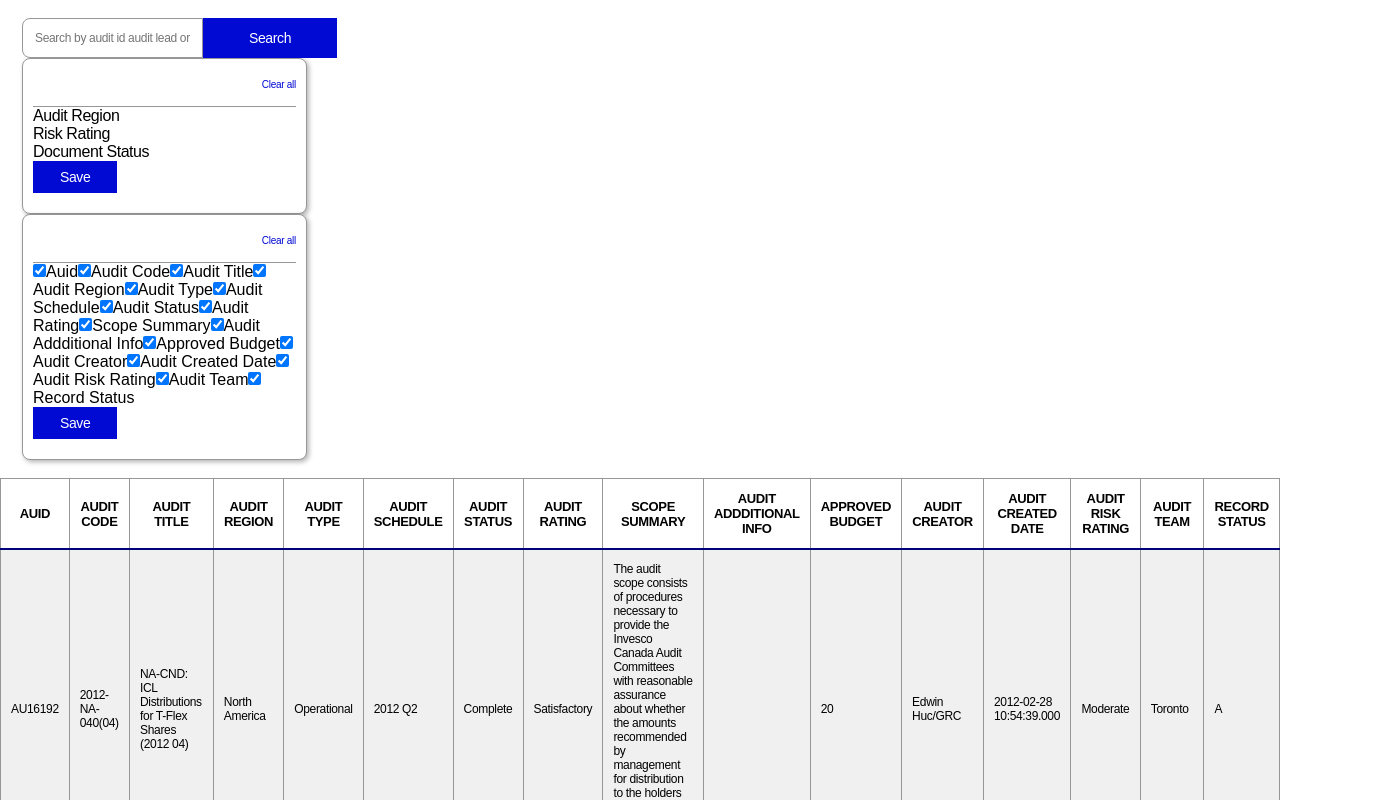
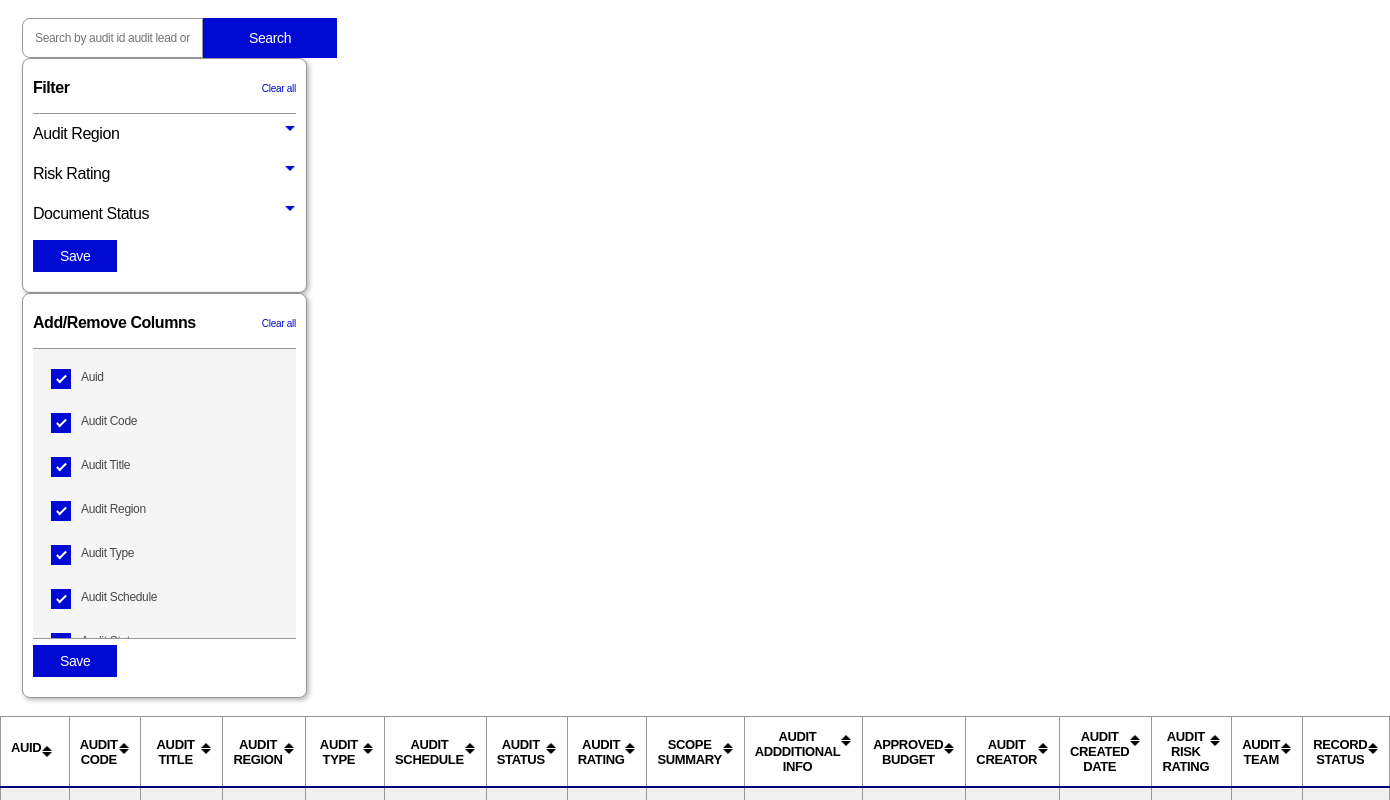
Before and after one commit to artandrey/table, a React (Create React App) app: page / in a window 1280 px wide. Shown: the top 800 px of the page, 1390 px wide, since content can reach past the window. Built offline with nearby package versions, Linux system fonts and the light colour scheme.

Commit message:
added styles for filters

```diff
--- /dev/null
+++ b/src/components/Checkbox/Checkbox.css
@@ -0,0 +1,116 @@
+.control {
+    font-family: arial;
+    display: block;
+    position: relative;
+    padding-left: 30px;
+    margin-bottom: 5px;
+    padding-top: 3px;
+    cursor: pointer;
+    font-size: 12px;
+    letter-spacing: -0.33px;
+    line-height: 14px;
+    color: #484848;
+}
+.control input {
+    position: absolute;
+    z-index: -1;
+    opacity: 0;
+}
+.control_indicator {
+    position: absolute;
+    top: 2px;
+    left: 0;
+    height: 20px;
+    width: 20px;
+    background: #ffffff;
+    border: 1px solid #979797;
+    border-radius: 0px;
+}
+.control:hover input ~ .control_indicator,
+.control input:focus ~ .control_indicator {
+    background: #ffffff;
+}
+
+.control input:checked ~ .control_indicator {
+    background: #000ad2;
+    border: none;
+}
+.control:hover input:not([disabled]):checked ~ .control_indicator,
+.control input:checked:focus ~ .control_indicator {
+    background: #000ad2;
+}
+.control input:disabled ~ .control_indicator {
+    background: #ffffff;
+    opacity: 3;
+    pointer-events: none;
+}
+.control_indicator:after {
+    box-sizing: unset;
+    content: '';
+    position: absolute;
+    display: none;
+}
+.control input:checked ~ .control_indicator:after {
+    display: block;
+}
+.control-checkbox .control_indicator:after {
+    left: 8px;
+    top: 4px;
+    width: 3px;
+    height: 8px;
+    border: solid #ffffff;
+    border-width: 0 2px 2px 0;
+    transform: rotate(45deg);
+}
+.control-checkbox input:disabled ~ .control_indicator:after {
+    border-color: #ffffff;
+}
+.control-checkbox .control_indicator::before {
+    content: '';
+    display: block;
+    position: absolute;
+    left: 0;
+    top: 0;
+    width: 4.5rem;
+    height: 4.5rem;
+    margin-left: -1.3rem;
+    margin-top: -1.3rem;
+    background: #2046af;
+    border-radius: 3rem;
+    opacity: 0.6;
+    z-index: 99999;
+    transform: scale(0);
+}
+@keyframes s-ripple {
+    0% {
+        transform: scale(0);
+    }
+    20% {
+        transform: scale(1);
+    }
+    100% {
+        opacity: 0;
+        transform: scale(1);
+    }
+}
+@keyframes s-ripple-dup {
+    0% {
+        transform: scale(0);
+    }
+    30% {
+        transform: scale(1);
+    }
+    60% {
+        transform: scale(1);
+    }
+    100% {
+        opacity: 0;
+        transform: scale(1);
+    }
+}
+.control-checkbox input + .control_indicator::before {
+    animation: s-ripple 250ms ease-out;
+}
+.control-checkbox input:checked + .control_indicator::before {
+    animation-name: s-ripple-dup;
+}
--- /dev/null
+++ b/src/components/Checkbox/Checkbox.jsx
@@ -0,0 +1,13 @@
+import React from 'react';
+import './Checkbox.css';
+const Checkbox = ({ children, ...otherProps }) => {
+    return (
+        <label class="control control-checkbox">
+            {children}
+            <input {...otherProps} type="checkbox" />
+            <div class="control_indicator"></div>
+        </label>
+    );
+};
+
+export default Checkbox;
--- a/src/components/Details/Details.jsx
+++ b/src/components/Details/Details.jsx
@@ -6,7 +6,7 @@ const Details = ({ children }) => {
     return (
         <details className={s.details}>
             <summary>
-                <div>
+                <div className={s.summary}>
                     <h3 className={s.detailsHeader}>{summary}</h3>
                 </div>
             </summary>
--- a/src/components/Details/Details.module.scss
+++ b/src/components/Details/Details.module.scss
@@ -9,3 +9,19 @@
     line-height: 18px;
     font-weight: 500;
 }
+.summary {
+    padding: 11px 0;
+    display: flex;
+    justify-content: space-between;
+    &::after {
+        content: '';
+        display: block;
+        width: 10px;
+        height: 10px;
+        background-image: url('../../assets/triangle-blue.png');
+        background-size: contain;
+        margin: 1px;
+        background-repeat: no-repeat;
+        rotate: 90deg;
+    }
+}
--- a/src/components/FloatingColumnsFilter/FloatingColumnsFilter.jsx
+++ b/src/components/FloatingColumnsFilter/FloatingColumnsFilter.jsx
@@ -1,30 +1,42 @@
 import React, { useCallback, useId } from 'react';
+import Checkbox from '../Checkbox/Checkbox';
 import FloatingTableWrapper from '../FloatingTableForm/FloatingTableWrapper';
+import s from './FloatingTableFilter.module.scss';
 
 const FloatingColumnsFilter = ({ columns, onFilterApply }) => {
     const formId = useId();
-    const handleSubmit = useCallback((event) => {
+    const handleSubmit = useCallback(
+        (event) => {
             event.preventDefault();
             const formData = new FormData(event.target);
             onFilterApply && onFilterApply(formData.getAll('column'));
-    }, []);
+        },
+        [onFilterApply]
+    );
 
-    const handleReset = useCallback((event) => {
+    const handleReset = useCallback(
+        (event) => {
             onFilterApply && onFilterApply(null);
-    });
+        },
+        [onFilterApply]
+    );
     return (
-        <FloatingTableWrapper formId={formId}>
-            <form onSubmit={handleSubmit} onReset={handleReset} id={formId}>
+        <FloatingTableWrapper title="Add/Remove Columns" formId={formId}>
+            <form
+                className={s.form}
+                onSubmit={handleSubmit}
+                onReset={handleReset}
+                id={formId}
+            >
                 {columns.map((column) => (
-                    <label key={column.Title}>
-                        <input
-                            type="checkbox"
+                    <Checkbox
+                        key={column.Title}
                         name="column"
                         value={column.accessor}
                         defaultChecked={column.showByDefault}
-                        />
-                        <span>{column.Title}</span>
-                    </label>
+                    >
+                        {column.Title}
+                    </Checkbox>
                 ))}
             </form>
         </FloatingTableWrapper>
--- /dev/null
+++ b/src/components/FloatingColumnsFilter/FloatingTableFilter.module.scss
@@ -0,0 +1,26 @@
+.form {
+    padding: 18px;
+    max-height: 290px;
+    position: relative;
+    display: flex;
+    flex-direction: column;
+    gap: 22px;
+    background-color: #f5f5f5;
+    border-bottom: 1px solid #979797;
+    overflow-y: auto;
+    /* ===== Scrollbar CSS ===== */
+    /* Firefox */
+    scrollbar-width: none;
+    scrollbar-color: #000ad2 #00000000;
+    &::-webkit-scrollbar {
+        width: 6px;
+    }
+    &::-webkit-scrollbar-track {
+        background: #979797;
+    }
+    &::-webkit-scrollbar-thumb {
+        background-color: #000ad2;
+        border-radius: 0px;
+        border: 0px solid #ffffff;
+    }
+}
--- a/src/components/FloatingTableFilter/FloatingTableFilter.jsx
+++ b/src/components/FloatingTableFilter/FloatingTableFilter.jsx
@@ -1,4 +1,5 @@
 import React, { useCallback, useId } from 'react';
+import Checkbox from '../Checkbox/Checkbox';
 import Details from '../Details/Details';
 import FloatingTableWrapper from '../FloatingTableForm/FloatingTableWrapper';
 
@@ -25,22 +26,20 @@ const FloatingTableFilter = ({ fields, onFilterApply }) => {
         [onFilterApply]
     );
     return (
-        <FloatingTableWrapper formId={formId}>
+        <FloatingTableWrapper title={'Filter'} formId={formId}>
             <form onSubmit={handleSubmit} onReset={handleReset} id={formId}>
                 {fields.map((fieldSet) => (
                     <Details key={fieldSet.title}>
                         {fieldSet.title}
                         <div>
                             {fieldSet.fields.map((field) => (
-                                <label key={field}>
-                                    <input
-                                        name={fieldSet.accessor}
-                                        value={field}
-                                        type="checkbox"
-                                        defaultChecked
-                                    />
-                                    <span>{field}</span>
-                                </label>
+                                <Checkbox
+                                    name={fieldSet.accessor}
+                                    value={field}
+                                    defaultChecked
+                                >
+                                    {field}
+                                </Checkbox>
                             ))}
                         </div>
                     </Details>
--- a/src/components/FloatingTableForm/FloatingTableWrapper.module.scss
+++ b/src/components/FloatingTableForm/FloatingTableWrapper.module.scss
@@ -5,6 +5,12 @@
     border-radius: 8px;
     background-color: #ffffff;
     box-shadow: 2px 2px 5px 0 rgba(0, 0, 0, 0.3);
+    h2 {
+        font-size: 16px;
+        font-weight: bold;
+        letter-spacing: -0.44px;
+        line-height: 18px;
+    }
 }
 .heading {
     padding-bottom: 16px;
@@ -23,6 +29,7 @@
 }
 
 .saveButton {
+    margin-top: 6px;
     padding: 8px 27px;
     background-color: #000ad2;
     color: #ffffff;
--- a/src/components/Table/Table.jsx
+++ b/src/components/Table/Table.jsx
@@ -1,6 +1,7 @@
 import React, { useState } from 'react';
 import { useSortBy, useTable } from 'react-table';
 import TablePagesNavigation from '../TablePagesNavigation/TablePagesNavigation';
+import Triangles from '../Triangles/Triangles';
 import s from './Table.module.scss';
 
 export const TableHead = ({ headerGroups }) => {
@@ -14,14 +15,10 @@ export const TableHead = ({ headerGroups }) => {
                                 column.getSortByToggleProps()
                             )}
                         >
-                            <span>
-                                {column.isSorted
-                                    ? column.isSortedDesc
-                                        ? ' 🔽'
-                                        : ' 🔼'
-                                    : ''}
-                            </span>
-                            {column.render('Header')}
+                            <div className={s.headingCell}>
+                                {column.render('Header')}
+                                <Triangles />
+                            </div>
                         </th>
                     ))}
                 </tr>
--- a/src/components/Table/Table.module.scss
+++ b/src/components/Table/Table.module.scss
@@ -23,6 +23,9 @@
             background-color: #f0f0f0;
         }
     }
+    .headingCell {
+        display: flex;
+    }
 }
 
 .bottom {
--- /dev/null
+++ b/src/components/Triangles/Triangles.jsx
@@ -0,0 +1,8 @@
+import React from 'react';
+import s from './Triangles.module.scss';
+
+const Triangles = () => {
+    return <div className={s.triangles}></div>;
+};
+
+export default Triangles;
--- /dev/null
+++ b/src/components/Triangles/Triangles.module.scss
@@ -0,0 +1,19 @@
+.triangles {
+    &::before,
+    &::after {
+        content: '';
+        display: block;
+        width: 10px;
+        height: 10px;
+        background-image: url('../../assets/triangle.png');
+        background-size: contain;
+        margin: 1px;
+        background-repeat: no-repeat;
+    }
+    &::before {
+        rotate: 270deg;
+    }
+    &::after {
+        rotate: 90deg;
+    }
+}
```
Also changed, not shown: src/assets/triangle-blue.png (added), src/assets/triangle.png (added). Lines whose indentation alone changed are shown as unchanged.
